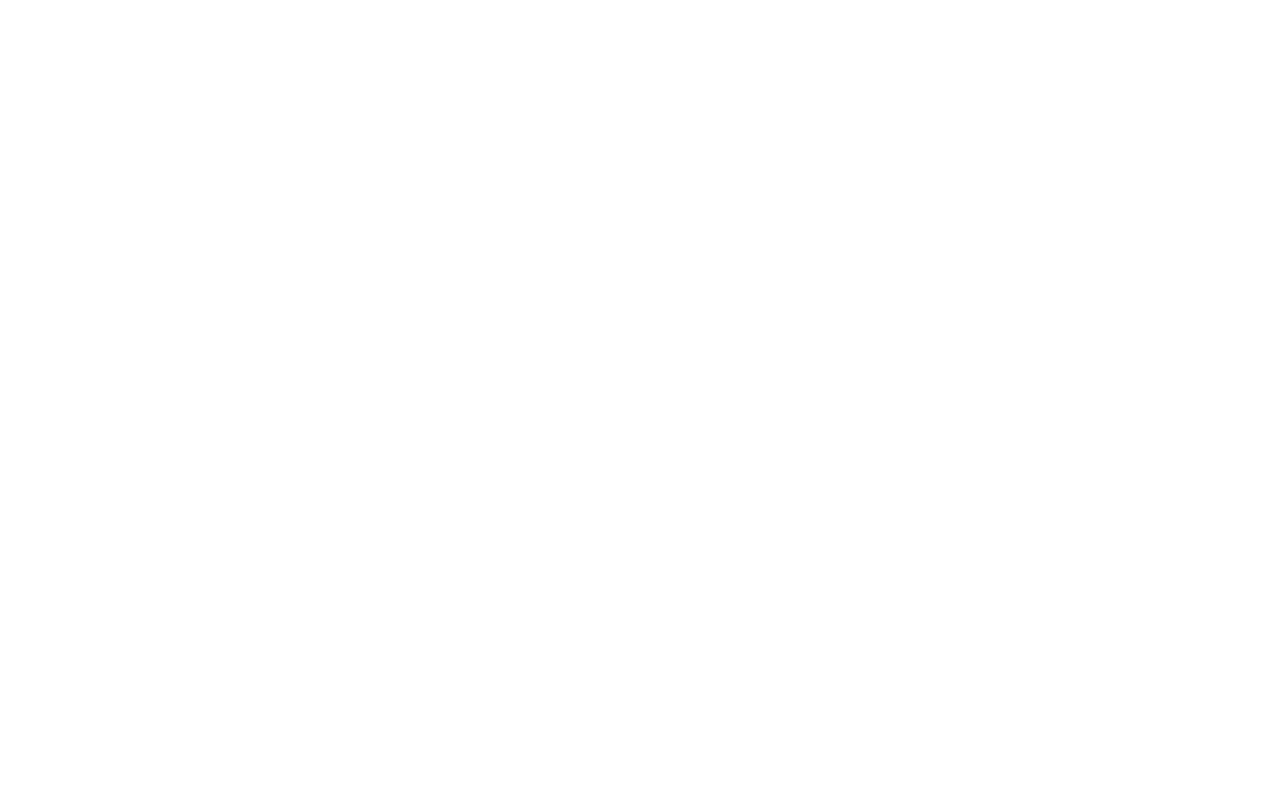
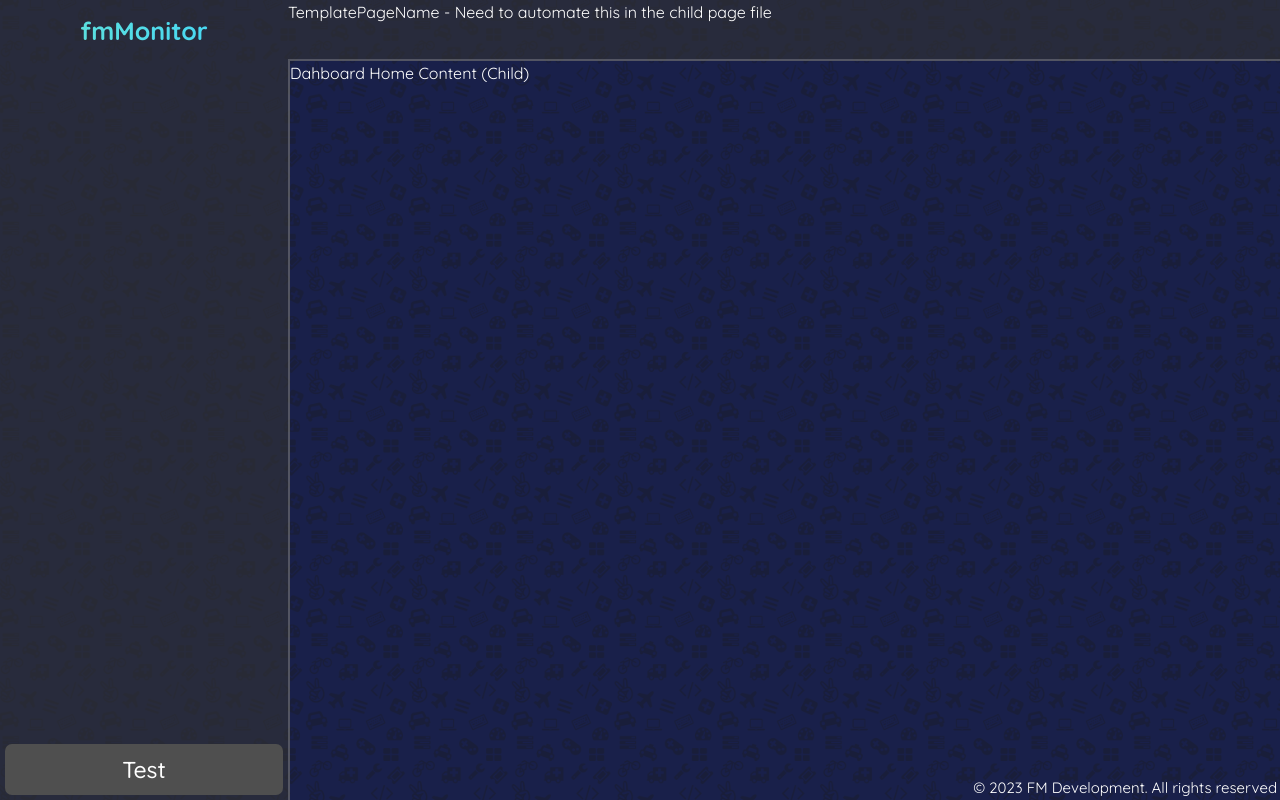
Before and after one commit to FM-Development-FiveM/fmMonitor-Frontend, a Next.js app: page /dash/home in a window 1280 px wide. Before the commit this address had no page. Built offline with nearby package versions, Linux system fonts and the light colour scheme.

Commit message:
Dashboard Template File

```diff
--- a/package.json
+++ b/package.json
@@ -36,6 +36,7 @@
     "typescript": "5.1.3"
   },
   "devDependencies": {
-    "@types/rebass__forms": "^4.0.6"
+    "@types/rebass__forms": "^4.0.6",
+    "radix-ui": "^1.0.1"
   }
 }
--- a/src/app/dash/home/page.tsx
+++ b/src/app/dash/home/page.tsx
@@ -1,21 +1,23 @@
+'use client'
+
 import { redirect } from 'next/navigation'
+import { Props } from 'next/script';
+import React from 'react';
 
-const userLoggedIn: boolean = false;
+const userLoggedIn: boolean = true;
 
-export default function Page() {
-  if (!userLoggedIn) {
-    redirect('/auth/login');
-  }
+export default function Page({ pageTitleValue = "Dashboard" }) {
+  //const pageTitleValue: string = "Dashboard";
+
+  React.useEffect(()=> {
+    if (!userLoggedIn) {
+        redirect('/auth/login');;
+    }
+  });
 
   return (
-    <main className="fmScreen fmCenterScreen fmWelcomeScreen">
-      <div className="fmCenterContent">
-        <span className="fmCenterContentTitle">
-          Welcome to fmMonitor Dashboard!
-        </span><br></br>
-      </div>
-
-      <span className="fmCopyrightFooter">© 2023 FM Development. All rights reserved</span>
-    </main>
+    <div>
+      Dahboard Home Content (Child)
+    </div>
   )
 }
--- /dev/null
+++ b/src/app/dash/template.tsx
@@ -0,0 +1,33 @@
+import { NextPage, PageConfig } from 'next'
+import { Button } from '../../../components/ui/button'
+
+export default function DashboardTemplate({
+  children,
+}: {
+  children: React.ReactNode,
+}) {
+  return (
+    <main className="fmScreen fmDashboardScreen">
+      <div className="fmDashboardLeftNavBrand">
+        <span>fmMonitor</span>
+      </div>
+
+      <div className="fmDashboardLeftNav">
+        <div className="fmDashboardLeftNavBottom">
+          <Button style={{ width: "278px", height: "51px", background: "#4F4F4F", borderRadius: "7px", fontSize: "23px" }}>
+            <span style={{ textAlign: "right" }}>Test</span>
+          </Button>
+        </div>
+      </div>
+
+      <div className="fmDashboardTopNav">
+        TemplatePageName - Need to automate this in the child page file
+      </div>
+
+      <div className="fmDashboardContent">
+        {children}
+        <span className="fmCopyrightFooterRight">© 2023 FM Development. All rights reserved</span>
+      </div>
+    </main>
+  )
+}
--- a/src/app/globals.css
+++ b/src/app/globals.css
@@ -57,6 +57,10 @@
 }
 
 .fmFirstSetupScreen {
+
+}
+
+.fmDashboardScreen {
 
 }
 
@@ -135,6 +139,73 @@
   margin-left: -10px;
 }
 
+.fmDashboardLeftNavBrand {
+  position: absolute;
+  width: 288px;
+  display: flex;
+  font-size: 25px;
+  font-weight: 700;
+  float: left;
+  height: 61px;
+  top: 0px;
+  background: rgba(51, 51, 51, 0.8);
+  margin: auto;
+  text-align: center;
+  align-items:center;
+  justify-content:center;
+}
+
+.fmDashboardLeftNavBrand span {
+  color: #fc3735;
+  background: linear-gradient(to right, #00ffe5, #b6ff77, #47d8f5);
+  background-size: 1600px 200px;
+  background-clip: text;
+  -webkit-text-fill-color: transparent;
+  animation-duration: 5s;
+  animation-name: fmMonitorTitleColorAnimation;
+  animation-iteration-count: infinite;
+  animation-fill-mode: forwards;
+}
+
+.fmDashboardLeftNav {
+  position: absolute;
+  width: 290px;
+  height: calc(100% - 61px);
+  bottom: 0px;
+  float: left;
+  background: rgba(51, 51, 51, 0.8);
+  border-right: 2px solid rgba(255, 255, 255, 0.2);
+  text-align: center;
+}
+
+.fmDashboardLeftNavBottom {
+  position: absolute;
+  bottom: 0px;
+  margin-bottom: 5px;
+  margin-left: 5px;
+  margin-right: 5px;
+}
+
+.fmDashboardTopNav {
+  position: absolute;
+  width: calc(100% - 288px);
+  height: 61px;
+  float: right;
+  right: 0px;
+  top: 0px;
+  background: rgba(51, 51, 51, 0.8);
+  border-bottom: 2px solid rgba(255, 255, 255, 0.2);
+}
+
+.fmDashboardContent {
+  position: absolute;
+  top: 61px;
+  left: 290px;
+  width: calc(100% - 288px);
+  height: calc(100% - 61px);
+  background-color: rgba(51, 51, 51, 0.5);
+}
+
 .fmWelcomeCenterContentCheckbox .fmWelcomeCenterContentCheckboxLabel {
   margin-right: 10px;
   font-weight: 400;
@@ -159,6 +230,23 @@
   font-size: 15px;
 }
 
+.fmCopyrightFooterRight {
+  position: fixed;
+  height: 23px;
+  right: 3px;
+  bottom: 0px;
+  font-size: 15px;
+}
+
+@keyframes fmMonitorTitleColorAnimation {
+  0% {
+    background-position: 0 1600px;
+  }
+  100% {
+    background-position: 1600px 0;
+  }
+}
+
 @keyframes bgAnim {
   to {
     background-position: 0 0;
```
Also changed, not shown: 1 other file (tests, documents, lock files or other folders).
